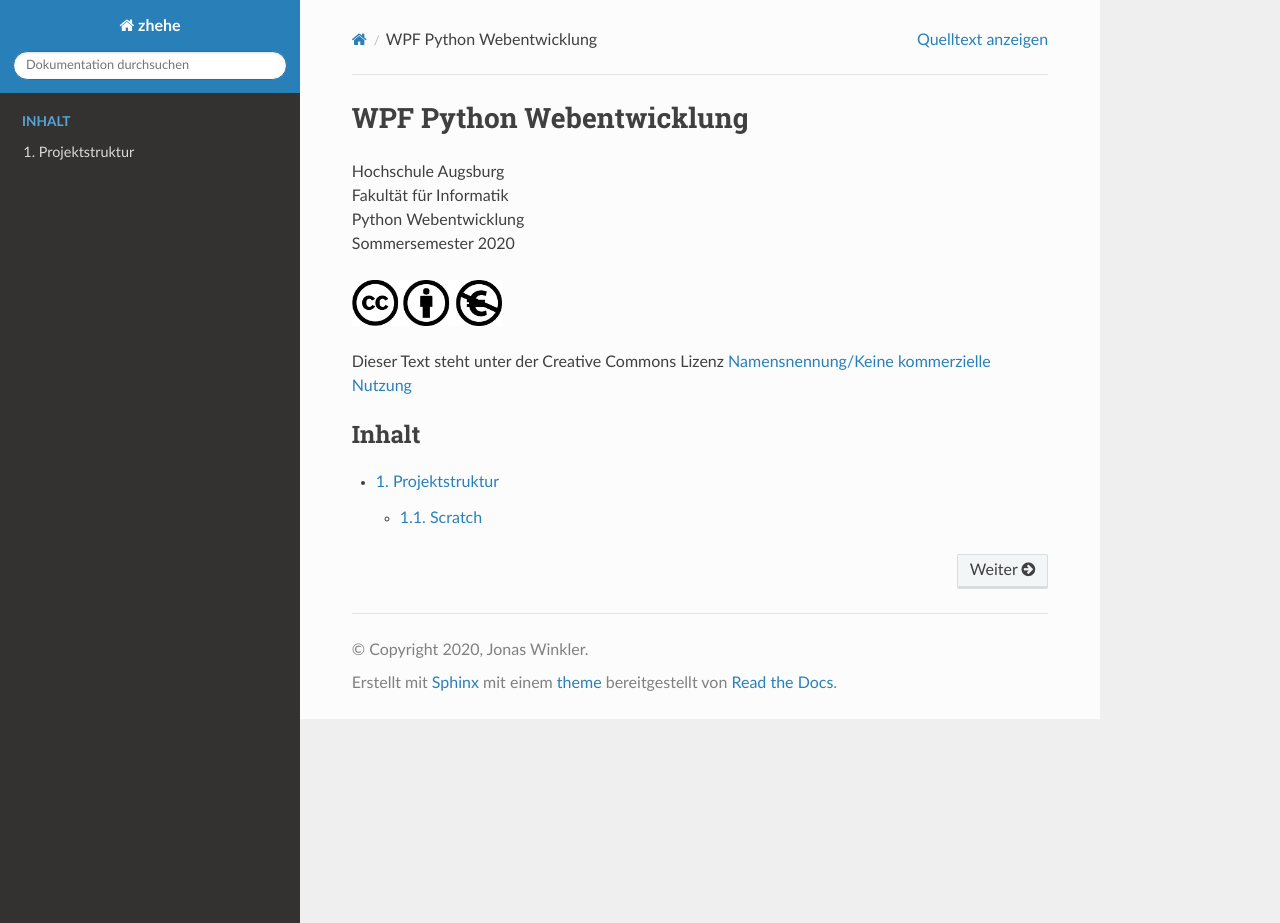
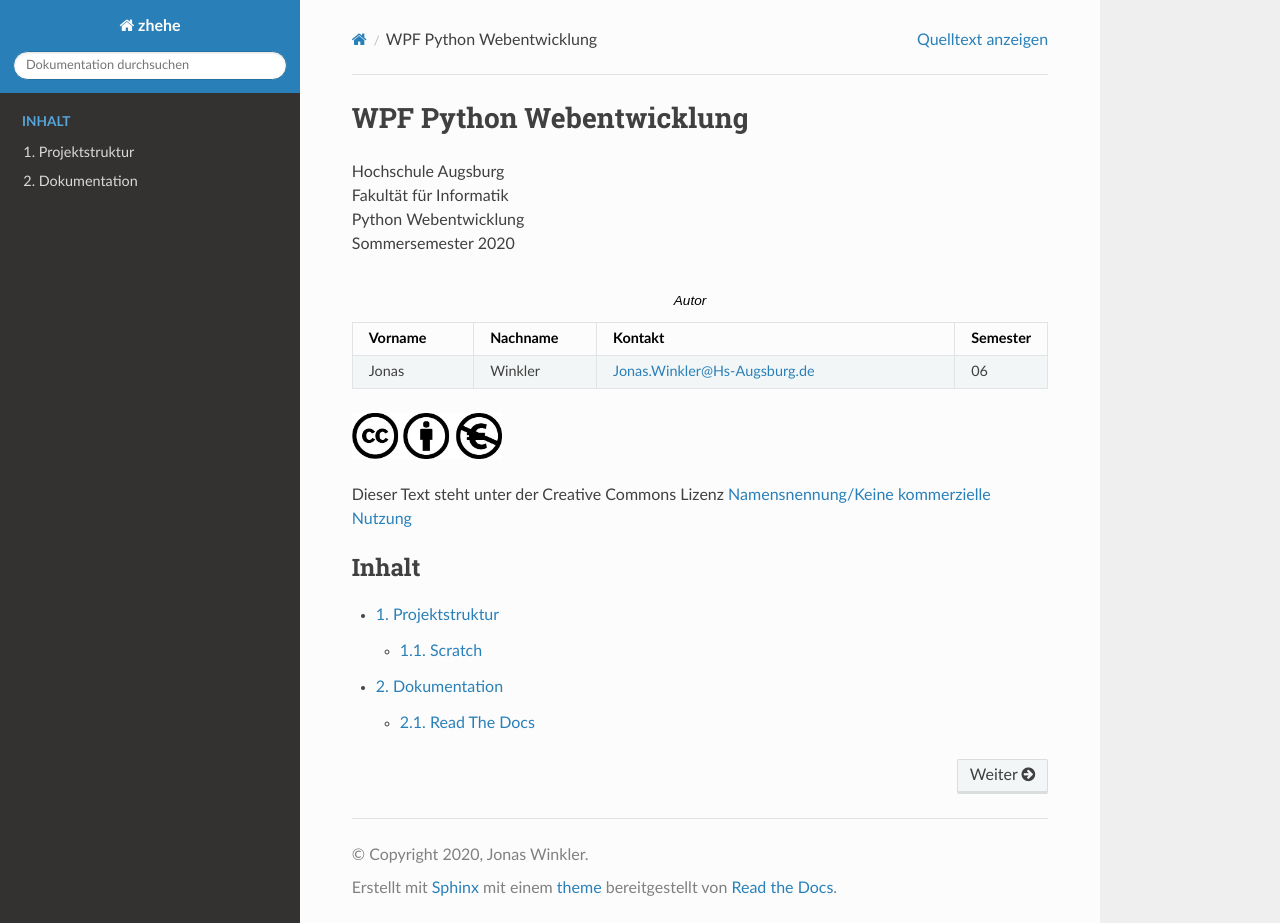
Before and after one commit to Winkler-Jonas/python-web-wpf, a Sphinx documentation site: the page built from zhehe/docs/source/index.rst, in a window 1280 px wide and 923 px high. Built offline with Sphinx 7.4.7 and the Read the Docs theme 2.0.0, drawn with Linux system fonts in a browser that asks for light colours; some of the changed lines change nothing that is shown.

Commit message:
fixing docs

```diff
--- a/zhehe/docs/source/index.rst
+++ b/zhehe/docs/source/index.rst
@@ -8,7 +8,7 @@ WPF Python Webentwicklung
 | Sommersemester 2020
 
 .. list-table:: Autor
-    :widths: 10 10 30 5 10
+    :widths: 10 10 30 5
     :header-rows: 1
 
     * - Vorname
@@ -34,3 +34,4 @@ Dieser Text steht unter der Creative Commons Lizenz
    :numbered:
 
    project_structure/index
+   documentation/index
```
